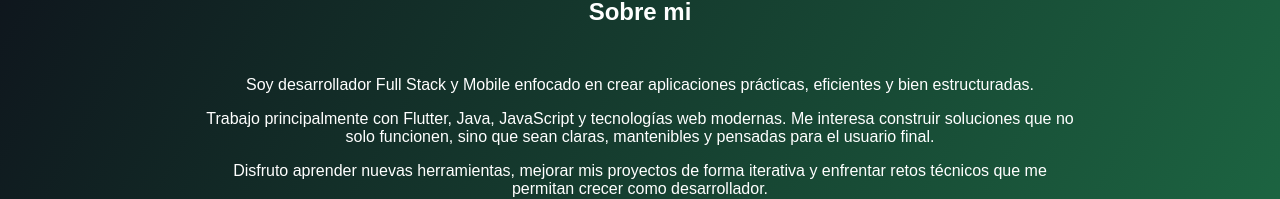
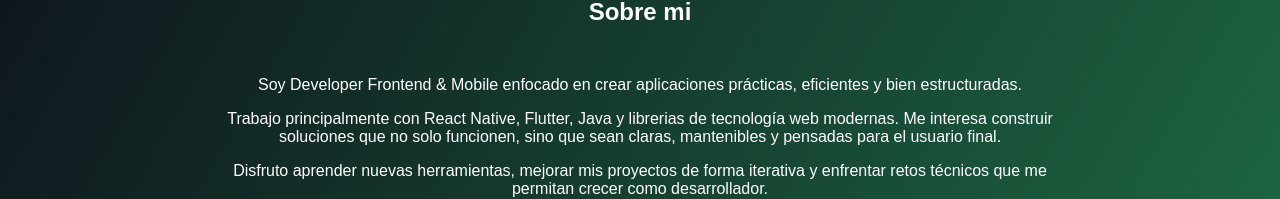
Before and after one commit to setlopez1999/portafolio-cv-set, a Nuxt app: page / in a window 1280 px wide. Shown: the part 617-816 px from the top of the page. Built offline with nearby package versions, Linux system fonts and the light colour scheme.

Commit message:
Update index.vue

```diff
--- a/app/pages/index.vue
+++ b/app/pages/index.vue
@@ -14,8 +14,8 @@
     <AboutSection
       title="Sobre mi"
       :content="[
-        'Soy desarrollador Full Stack y Mobile enfocado en crear aplicaciones prácticas, eficientes y bien estructuradas.',
-        'Trabajo principalmente con Flutter, Java, JavaScript y tecnologías web modernas. Me interesa construir soluciones que no solo funcionen, sino que sean claras, mantenibles y pensadas para el usuario final.',
+        'Soy Developer Frontend & Mobile enfocado en crear aplicaciones prácticas, eficientes y bien estructuradas.',
+        'Trabajo principalmente con React Native, Flutter, Java y librerias de tecnología web modernas. Me interesa construir soluciones que no solo funcionen, sino que sean claras, mantenibles y pensadas para el usuario final.',
         'Disfruto aprender nuevas herramientas, mejorar mis proyectos de forma iterativa y enfrentar retos técnicos que me permitan crecer como desarrollador.'
 
 
```
